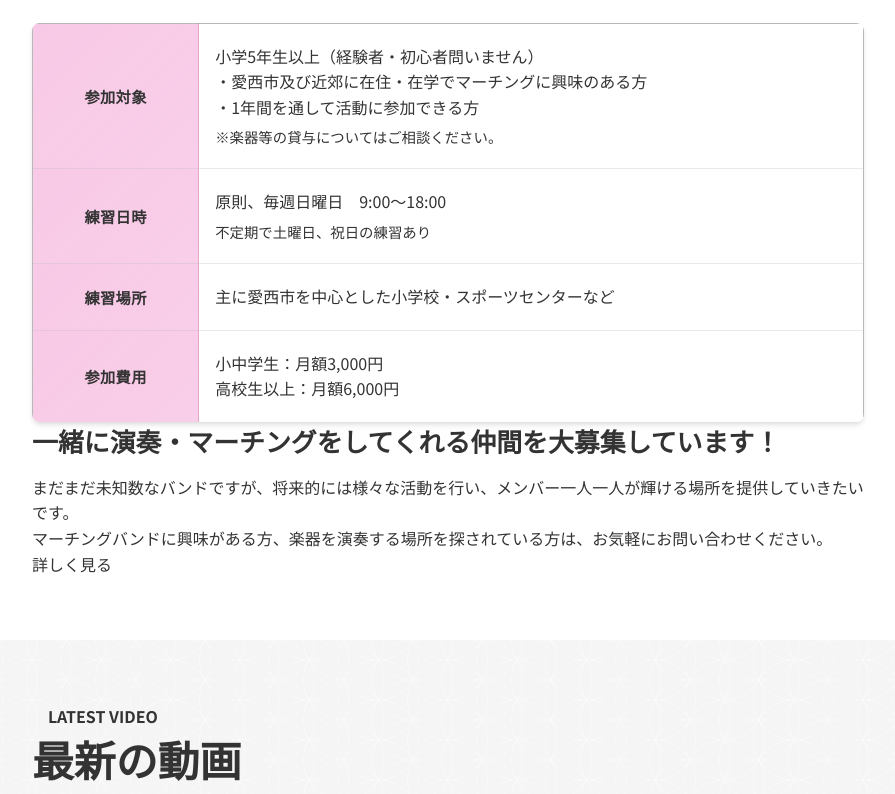
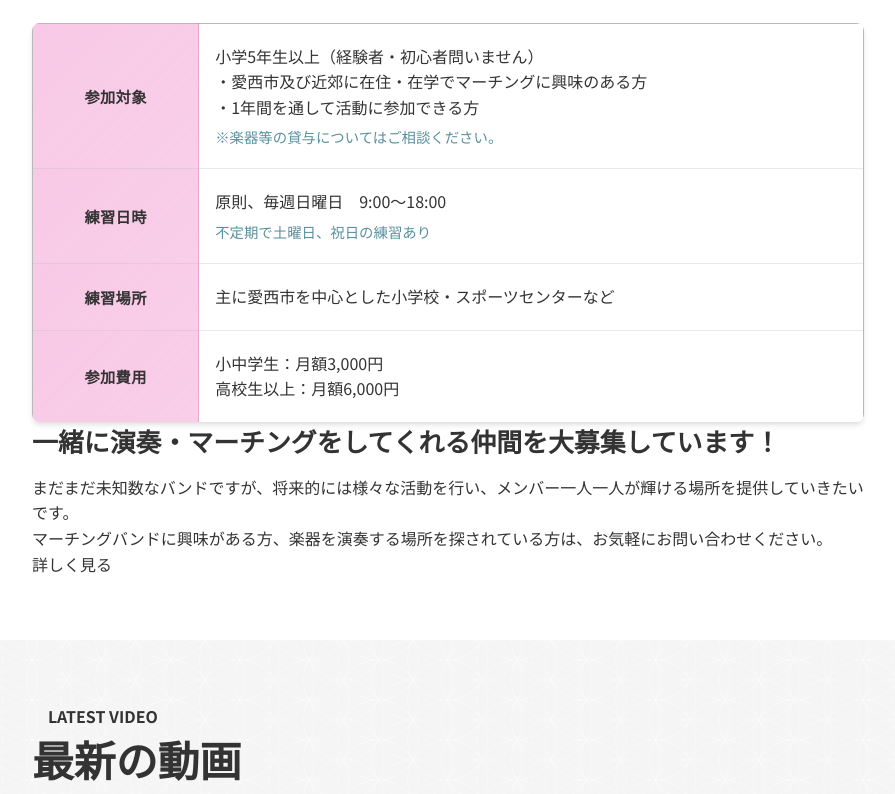
Before and after one commit to Aisai-Marching-Band-BLOWING/official-website, an Astro site: page / in a window 1280 px wide. Shown: the part 3086-3880 px from the top of the page, without its empty margins (72-967 px from the left). Built offline with nearby package versions, Linux system fonts and the light colour scheme; Astro itself is replaced by a stand-in of ours.

Commit message:
Update global.css

```diff
--- a/src/styles/global.css
+++ b/src/styles/global.css
@@ -3,7 +3,8 @@
 :root {
   --brand-color: 159, 22, 106;
   --light-brand-color: 248, 201, 230;
-  --sub-color: 62, 120, 178;
+  --sub-color: 68, 154, 174;
+  --attention-color: 89, 144, 157;
   --red: 224, 54, 22;
   --black: 51, 51, 51;
   --gray1: 184, 184, 184;
```
